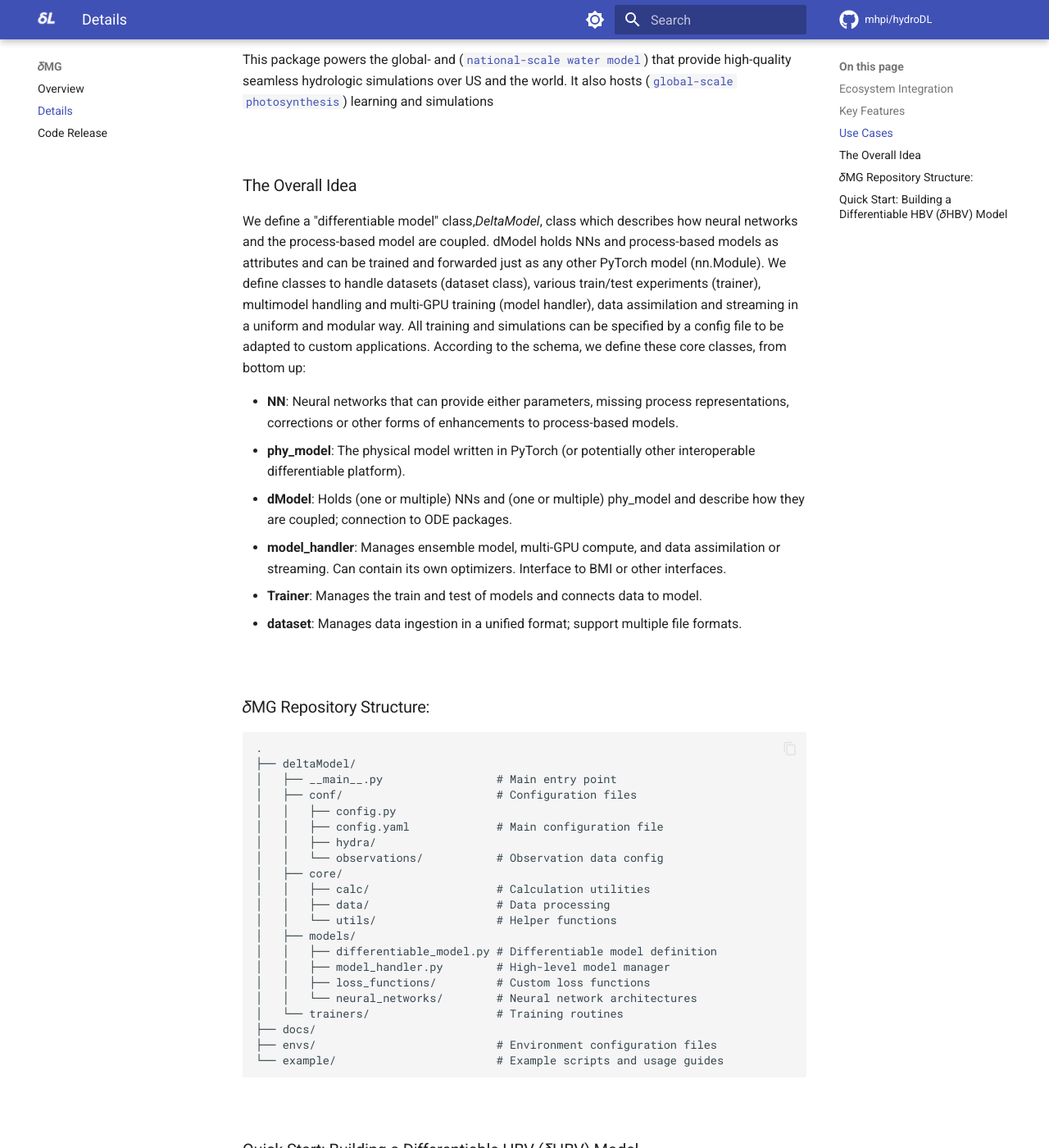
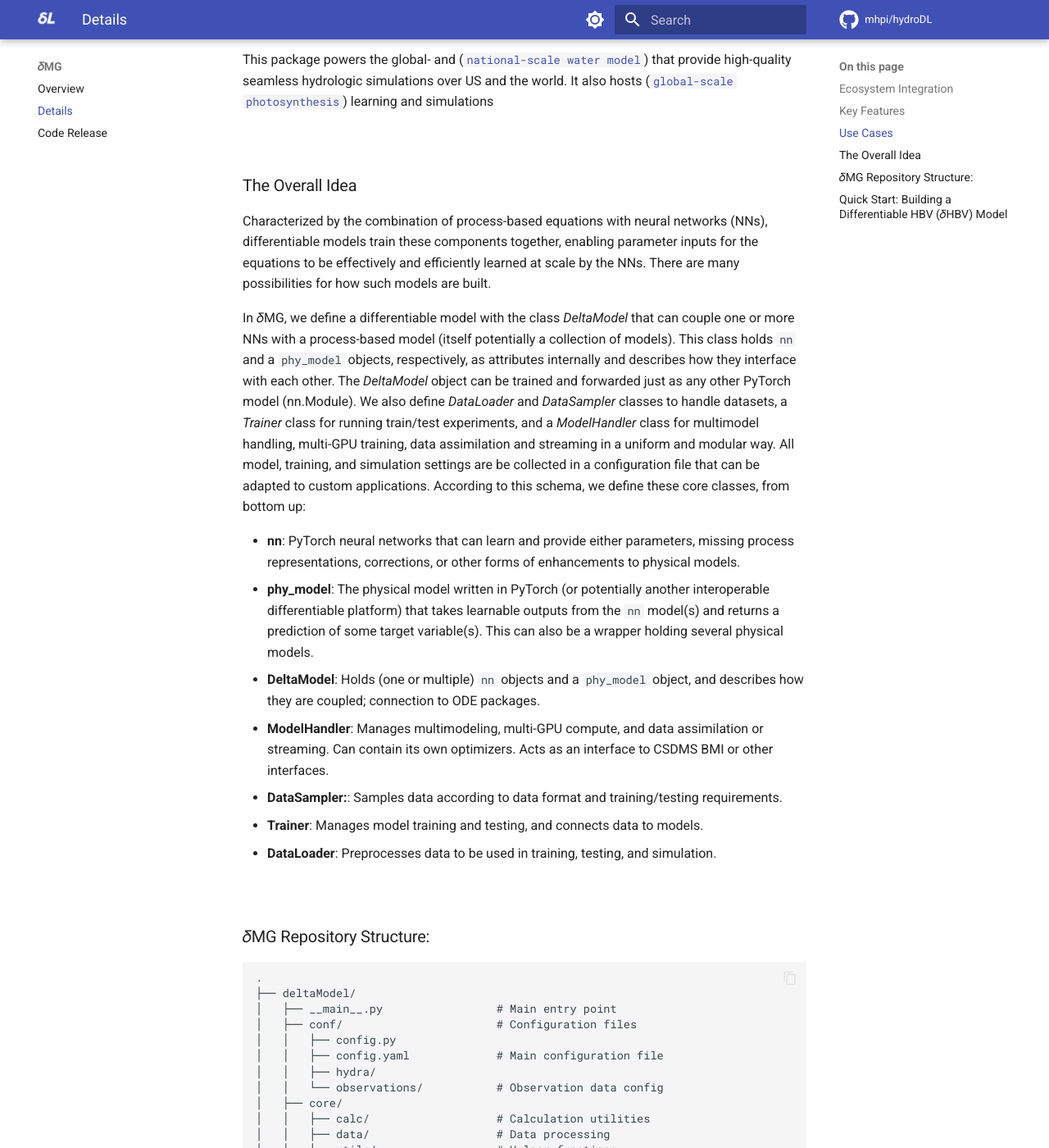
Before and after one commit to mhpi/mhpi.github.io, an MkDocs documentation site: the page built from docs/dmg/detail.md, in a window 1280 px wide and 1400 px high, scrolled down 1238 px. Shown: the whole window at 82% size. Built offline with MkDocs 1.6.1 and Material for MkDocs 9.7.7, drawn with Linux system fonts in a browser that asks for light colours; a script that is not in the unit is left out; comment, search, counter and statistics services are not loaded.

Commit message:
Update detail.md

```diff
--- a/docs/dmg/detail.md
+++ b/docs/dmg/detail.md
@@ -37,15 +37,18 @@ It also hosts ([`global-scale photosynthesis `](https://doi.org/10.22541/au.1731
 <br>
 
 ### The Overall Idea
-We define a "differentiable model" class,*DeltaModel*, class which describes how neural networks and the process-based model are coupled. dModel holds NNs and process-based models as attributes and can be trained and forwarded just as any other PyTorch model (nn.Module). We define classes to handle datasets (dataset class), various train/test experiments (trainer), multimodel handling and multi-GPU training (model handler), data assimilation and streaming in a uniform and modular way. All training and simulations can be specified by a config file to be adapted to custom applications.
-According to the schema, we define these core classes, from bottom up:
+Characterized by the combination of process-based equations with neural networks (NNs), differentiable models train these components together, enabling parameter inputs for the equations to be effectively and efficiently learned at scale by the NNs. There are many possibilities for how such models are built.
 
-- **NN**: Neural networks that can provide either parameters, missing process representations, corrections or other forms of enhancements to process-based models.
-- **phy_model**: The physical model written in PyTorch (or potentially other interoperable differentiable platform).
-- **dModel**: Holds (one or multiple) NNs and (one or multiple) phy_model and describe how they are coupled; connection to ODE packages.
-- **model_handler**: Manages ensemble model, multi-GPU compute, and data assimilation or streaming. Can contain its own optimizers. Interface to BMI or other interfaces.
-- **Trainer**: Manages the train and test of models and connects data to model.
-- **dataset**: Manages data ingestion in a unified format; support multiple file formats.
+In 𝛿MG, we define a differentiable model with the class *DeltaModel* that can couple one or more NNs with a process-based model (itself potentially a collection of models). This class holds `nn` and a `phy_model` objects, respectively, as attributes internally and describes how they interface with each other. The *DeltaModel* object can be trained and forwarded just as any other PyTorch model (nn.Module). We also define *DataLoader* and *DataSampler* classes to handle datasets, a *Trainer* class for running train/test experiments, and a *ModelHandler* class for multimodel handling, multi-GPU training, data assimilation and streaming in a uniform and modular way. All model, training, and simulation settings are be collected in a configuration file that can be adapted to custom applications.
+According to this schema, we define these core classes, from bottom up:
+
+- **nn**: PyTorch neural networks that can learn and provide either parameters, missing process representations, corrections, or other forms of enhancements to physical models.
+- **phy_model**: The physical model written in PyTorch (or potentially another interoperable differentiable platform) that takes learnable outputs from the `nn` model(s) and returns a prediction of some target variable(s). This can also be a wrapper holding several physical models.
+- **DeltaModel**: Holds (one or multiple) `nn` objects and a `phy_model` object, and describes how they are coupled; connection to ODE packages.
+- **ModelHandler**: Manages multimodeling, multi-GPU compute, and data assimilation or streaming. Can contain its own optimizers. Acts as an interface to CSDMS BMI or other interfaces.
+- **DataSampler:**: Samples data according to data format and training/testing requirements.
+- **Trainer**: Manages model training and testing, and connects data to models.
+- **DataLoader**: Preprocesses data to be used in training, testing, and simulation.
 
 <br>
 
```
